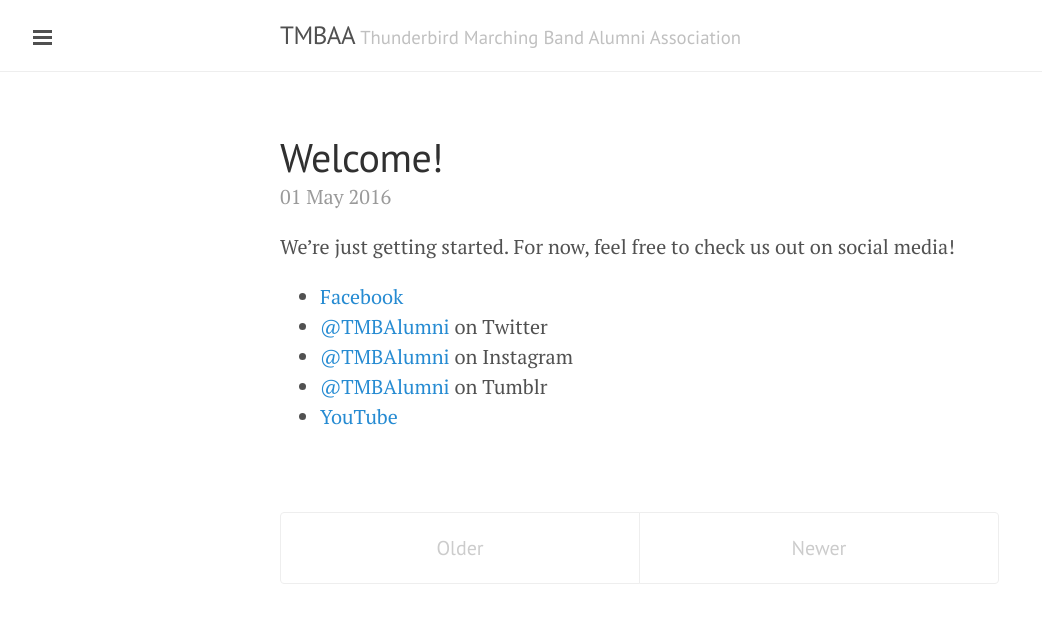
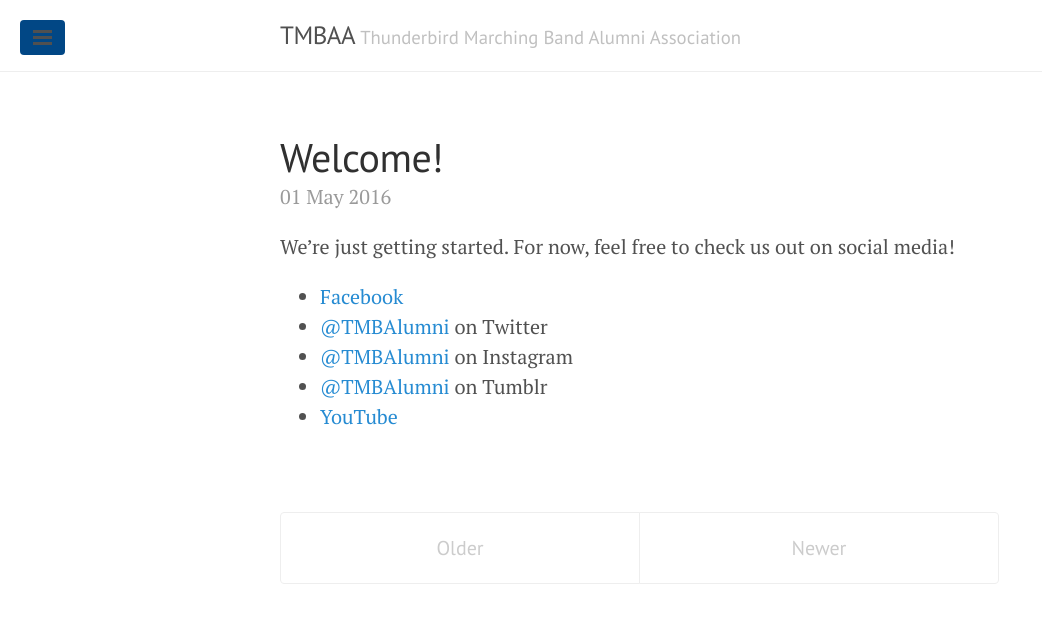
Before and after one commit to tmbalumni/tmbalumni.github.io, a Jekyll site: the page built from index.html, in a window 1280 px wide. Shown: the top 623 px of the page, without its empty margins (0-1042 px from the left). Built offline with Jekyll 4.4.1, drawn with Linux system fonts in a browser that asks for light colours; the list of posts is cut into pages by our own code.

Commit message:
Update lanyon.css

```diff
--- a/public/css/lanyon.css
+++ b/public/css/lanyon.css
@@ -214,7 +214,7 @@ a.sidebar-nav-item:focus {
   width: 2.2rem;
   padding: .5rem .65rem;
   color: #505050;
-  background-color: #fff;
+  background-color: #014785;
   border-radius: 4px;
   cursor: pointer;
 }
```
